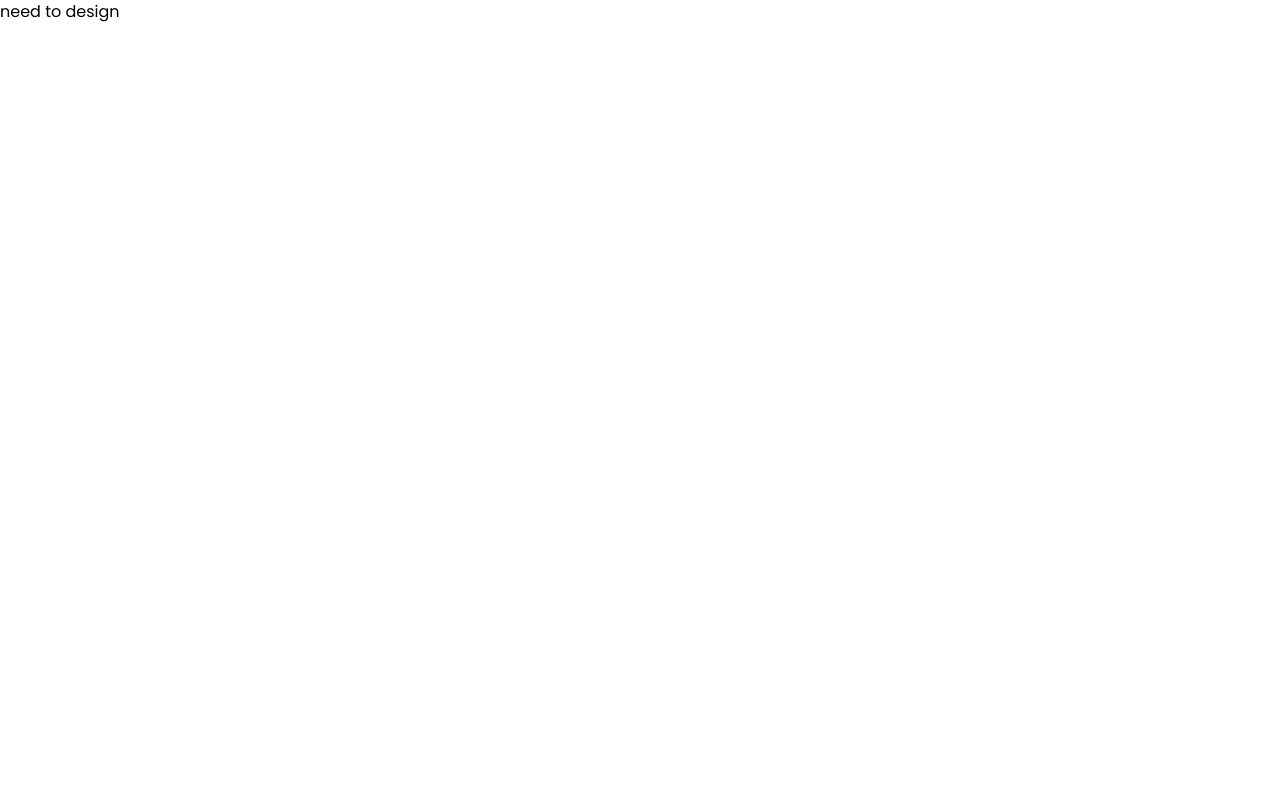
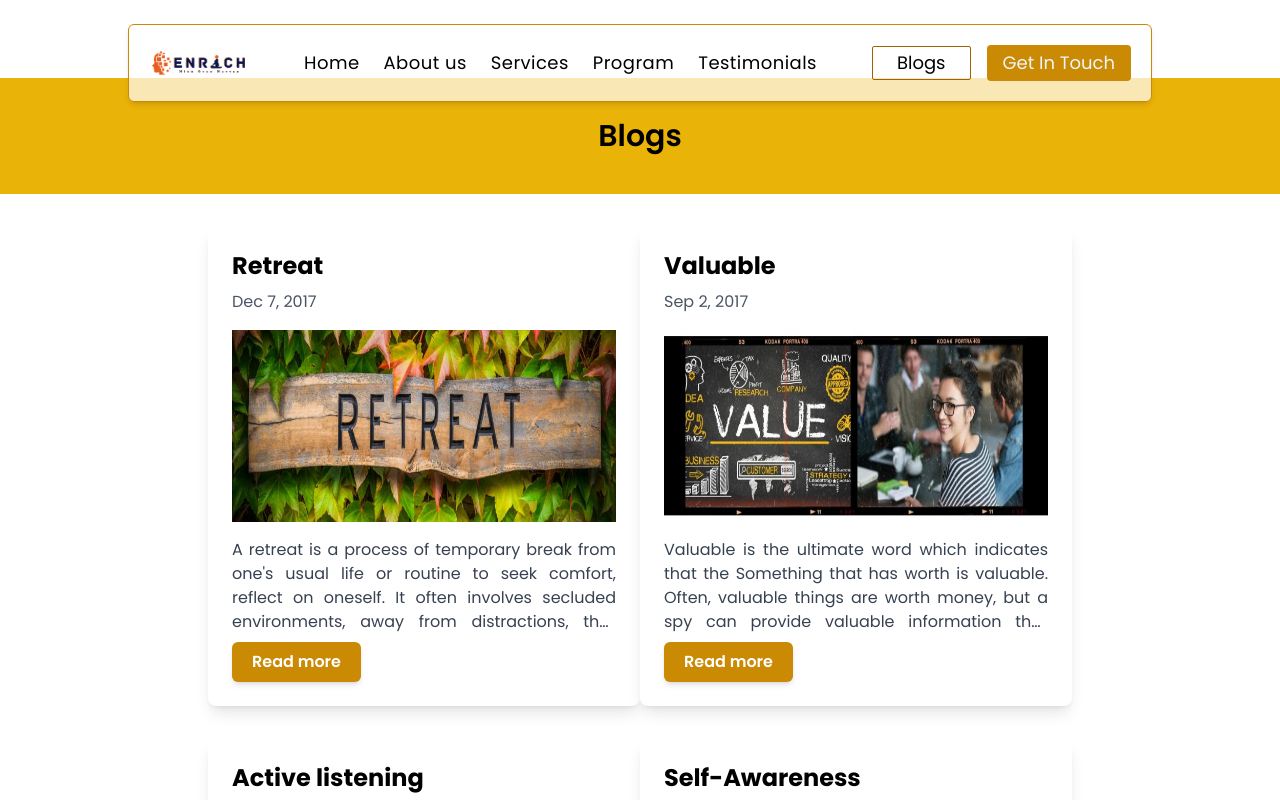
Before and after one commit to rasikumar/enrich, a React (Vite) app: page /BlogDisplay in a window 1280 px wide. Shown: the top 800 px of the page. Built offline with nearby package versions, Linux system fonts and the light colour scheme; a web font is replaced by a local one.

Commit message:
design ok for blog section pending to program section

```diff
--- a/src/App.jsx
+++ b/src/App.jsx
@@ -8,6 +8,8 @@ import Lenis from 'lenis';
 import { SquareLoader } from "react-spinners"
 import { Route, Routes } from 'react-router-dom';
 import BlogDisplay from './components/blogpages/BlogDisplay';
+import Navbar from './components/Navbar';
+// import RetreatArticle from './components/blogpages/RetreatArticle';
 
 const App = () => {
 
@@ -44,12 +46,15 @@ const App = () => {
       />
       ):(
         <>
+        <Navbar/>
         <Routes>
-          <Route index element={<Heart/>}/>
+          <Route index path='/'  element={<Heart/>}/>
           <Route path='/BlogsList/:id' element={<BlogDetails/>}/>
           <Route path='/Aboutus' element={<AboutUs/>}/>
           <Route path='/AllProgram' element={<ProgramsAll/>}/>
           <Route path='/BlogDisplay' element={<BlogDisplay/>} />
+          {/* blogarticles */}
+          <Route path='/BlogsList/:id' element={<BlogDetails/>}/>
         </Routes>
         </>
       )
--- a/src/components/GetIn.jsx
+++ b/src/components/GetIn.jsx
@@ -33,7 +33,7 @@ const GetIn = () => {
 
   return (
     <div id="getIn" className="bg-gray-200 justify-evenly p-10 md:flex rounded-lg shadow-md">
-      <div className="md:w-[40%] flex flex-col gap-5 mb-10 ">
+      <div className="md:w-[30%] p-4  flex flex-col gap-5 mb-10 ">
         <h2 className="heading primary-color">Get in touch</h2>
         <p className="primary-color text-justify">Use our contact form for all information requests or contact us directly using the contact information below.</p>
         <div className="primary-color xl:text-base sm:text-sm">
--- a/src/components/Heart.jsx
+++ b/src/components/Heart.jsx
@@ -1,7 +1,7 @@
-import Navbar from "./Navbar"
+// import Navbar from "./Navbar"
 import Hero from "./Hero"
 import Introduction from './Introduction'
-import Services from "./Services"
+import Services from "./allservice/Services"
 import Program from "./allprogram/Program"
 import Testimonials from "./Testimonials"
 import Blog from "../components/blogpages/Blog"
@@ -12,7 +12,7 @@ import ScrollAlert from "./ScrollMsg"
 const Heart = () => {
   return (
         <>
-            <Navbar />
+            {/* <Navbar /> */}
             <Hero/>
             <Introduction/>
             <Services/>
--- a/src/components/Navbar.jsx
+++ b/src/components/Navbar.jsx
@@ -30,22 +30,24 @@ const Navbar = () => {
     <div className="sticky top-6 w-[80%] text-sm ml-auto mr-auto z-[1000]">
       <nav className="xl:text-lg flex items-center justify-between p-5 rounded-md bg-white/70 shadow-md border-[1px] border-yellow-600">
         <div className="logo flex gap-1 cursor-pointer">
-          <img src={logo} width={100} alt="logo" />
+         <Link to={'/'}>
+         <img src={logo} width={100} alt="logo" />
+         </Link>
         </div>
         <div className="list-items hidden lg:flex ">
           <ul>
             <li className="flex gap-6  text-black tracking-wide">
-              <AnchorLink href='#hero' className='hover:text-yellow-600 transition delay-75  md:text-sm' onClick={closeMenu}>Home</AnchorLink>
-              <Link to={'/Aboutus'} className='hover:text-yellow-600 transition delay-75 md:text-sm' onClick={closeMenu}>About us</Link>
-              <AnchorLink href='#service' className='hover:text-yellow-600 transition delay-75 md:text-sm' onClick={closeMenu}>Services</AnchorLink>
-              <AnchorLink href='#program' className='hover:text-yellow-600 transition delay-75 md:text-sm' onClick={closeMenu}>Program</AnchorLink>
-              <AnchorLink href='#testimonials' className='hover:text-yellow-600 transition delay-75 md:text-sm' onClick={closeMenu}>Testimonials</AnchorLink>
+              <Link to={'/'} className='hover:text-yellow-600 transition delay-75 xl:text-lg  md:text-sm' onClick={closeMenu}>Home</Link>
+              <Link to={'/Aboutus'} className='hover:text-yellow-600 transition delay-75 md:text-sm xl:text-lg' onClick={closeMenu}>About us</Link>
+              <AnchorLink href='#service' className='hover:text-yellow-600 transition delay-75 md:text-sm xl:text-lg' onClick={closeMenu}>Services</AnchorLink>
+              <AnchorLink href='#program' className='hover:text-yellow-600 transition delay-75 md:text-sm xl:text-lg' onClick={closeMenu}>Program</AnchorLink>
+              <AnchorLink href='#testimonials' className='hover:text-yellow-600 transition delay-75 md:text-sm xl:text-lg' onClick={closeMenu}>Testimonials</AnchorLink>
             </li>
           </ul>
         </div>
         <div className="cta-btn hidden lg:flex items-center justify-center gap-4">
-          <AnchorLink href='#blog' className='hover:text-yellow-600 transition delay-75 border-[1px] py-[0.10rem] px-[1.5rem] rounded-sm border-yellow-700 md:text-sm' onClick={closeMenu}>Blogs</AnchorLink>
-          <AnchorLink href='#getIn' className='delay-75 px-4 py-1 rounded text-slate-100 bg-yellow-600 hover:bg-slate-100 hover:text-yellow-600 md:text-sm'>Get In Touch</AnchorLink>
+          <Link to={'/BlogDisplay'} className='hover:text-yellow-600 transition delay-75 border-[1px] py-[0.10rem] px-[1.5rem] rounded-sm border-yellow-700 md:text-sm xl:text-lg' onClick={closeMenu}>Blogs</Link>
+          <AnchorLink href='#getIn' className='delay-75 px-4 py-1 rounded text-slate-100 bg-yellow-600 hover:bg-slate-100 hover:text-yellow-600 md:text-sm xl:text-lg'>Get In Touch</AnchorLink>
         </div>
         <div className="lg:hidden">
           <button onClick={toggleMenu} className="text-black focus:outline-none">
@@ -57,12 +59,12 @@ const Navbar = () => {
       </nav>
       <div className={`${menuOpen ? 'block' : 'hidden'} lg:hidden`}>
         <ul className="flex flex-col gap-6 p-5 bg-white/70 border-[1px] border-yellow-600 rounded-md">
-          <li><AnchorLink href='#hero' className='hover:text-yellow-600 transition delay-75' onClick={closeMenu}>Home</AnchorLink></li>
+          <li><Link to={'/'} className='hover:text-yellow-600 transition delay-75' onClick={closeMenu}>Home</Link></li>
           <li><Link to={'/Aboutus'} className='hover:text-yellow-600 transition delay-75 md:text-sm' onClick={closeMenu}>About us</Link></li>
           <li><AnchorLink href='#service' className='hover:text-yellow-600 transition delay-75 md:text-sm' onClick={closeMenu}>Services</AnchorLink></li>
           <li><AnchorLink href='#program' className='hover:text-yellow-600 transition delay-75' onClick={closeMenu}>Program</AnchorLink></li>
           <li><AnchorLink href='#testimonials' className='hover:text-yellow-600 transition delay-75' onClick={closeMenu}>Testimonials</AnchorLink></li>
-          <li><AnchorLink href='#blog' className='hover:text-yellow-600 transition delay-75 border-[1px] py-[0.10rem] px-[1.5rem] rounded-sm border-yellow-700' onClick={closeMenu}>Blogs</AnchorLink></li>
+          <li><Link to={'/BlogDisplay'} className='hover:text-yellow-600 transition delay-75 border-[1px] py-[0.10rem] px-[1.5rem] rounded-sm border-yellow-700' onClick={closeMenu}>Blogs</Link></li>
           <li><AnchorLink href='#getIn' className='delay-75 px-4 py-1 rounded text-slate-100 bg-yellow-600 hover:bg-slate-100 hover:text-yellow-600' onClick={closeMenu}>Get In Touch</AnchorLink></li>
         </ul>
       </div>
--- a/src/components/Services.jsx
+++ b/src/components/allservice/Services.jsx
@@ -2,7 +2,7 @@
 
 import { useState, useRef, useEffect } from 'react';
 import { gsap } from 'gsap';
-import { behavioral, compliance, corporate, onetraining } from '../assets';
+import { behavioral, compliance, corporate, onetraining } from '../../assets';
 
 // Arrow Icon Component
 // eslint-disable-next-line react/prop-types
--- a/src/components/blogpages/Blog.jsx
+++ b/src/components/blogpages/Blog.jsx
@@ -7,14 +7,14 @@ const App = () => {
       <header className="p-4 flex flex-col gap-4 text-center ">
         <h1 className="text-black text-4xl font-semibold text-center">Blogs</h1>
         <h2 className='text-center xl:text-2xl text-lg w-full font-[600]'>In our pursuit of growth, giving back becomes our compass, guiding us to empower and elevate others along the way.</h2>
-        <p className="xl:text-xl text-xs text-gray-500 md:w-[90%] m-auto">Stay informed with our latest blog posts. Discover expert tips, industry trends, and practical advice on behavioral skills, corporate training, and personal development.
+        <p className='xl:text-sm text-sm text-gray-500 max-w-2xl mx-auto'>Stay informed with our latest blog posts. Discover expert tips, industry trends, and practical advice on behavioral skills, corporate training, and personal development.
         </p>
       </header>
       <main>
         <BlogsList />
       </main>
       <Link to={'/BlogDisplay'}>
-        <button className='btn-primary'>More Blogs</button>
+        <button className='mt-10 btn-primary flex m-auto'>More Blogs</button>
       </Link>
     </div>
   );
--- a/src/components/blogpages/BlogDisplay.jsx
+++ b/src/components/blogpages/BlogDisplay.jsx
@@ -1,10 +1,59 @@
+import { awarnessImagefull, listeningImagefull, retreatImagefull, valuableImagefull } from "../../assets";
+// import RetreatArticle from "./RetreatArticle";
+import { Link } from "react-router-dom";
+
 
 const BlogDisplay = () => {
+  const articles = [
+    {
+      id:1,
+      title: "Retreat",
+      date: "Dec 7, 2017",
+      image: retreatImagefull,
+      content: "A retreat is a process of temporary break from one's usual life or routine to seek comfort, reflect on oneself. It often involves secluded environments, away from distractions, that promote the development of new skills.",
+    },
+    {
+      id:2,
+      title: "Valuable",
+      date: "Sep 2, 2017",
+      image: valuableImagefull,
+      content: "Valuable is the ultimate word which indicates that the Something that has worth is valuable. Often, valuable things are worth money, but a spy can provide valuable information that might save lives.",
+    },
+    {
+      id:3,
+      title: "Active listening",
+      date: "Sep 2, 2017",
+      image: listeningImagefull,
+      content: "Imagine this: you're in a pivotal team meeting. Your colleagues are sharing ideas, thoughts, and concerns. You're not just hearing their words; you're understanding their emotions, needs, and motivations.",
+    },
+    {
+      id:4,
+      title: "Self-Awareness",
+      date: "Sep 2, 2017",
+      image: awarnessImagefull,
+      content: "Why Self-Awareness is Our Superpower: Imagine this: You're in a meeting, leading your team. The room buzzes with ideas, and emotions run high. In that moment, self-awareness is your compass.",
+    },
+    // Add more blog items as needed
+  ];
+
   return (
     <div>
-      need to design
+        <h1 className="bg-yellow-500 p-10 text-center font-semibold text-3xl">Blogs</h1>
+      <div className=" lg:w-[70%] grid grid-cols-2 m-auto h-full px-4 py-8">
+        {articles.map((article, index) => (
+          <div key={index} className="mb-8 p-6 bg-white rounded-lg shadow-lg">
+            <h2 className="text-2xl font-bold mb-2">{article.title}</h2>
+            <h5 className="text-gray-600 mb-4">{article.date}</h5>
+            <img src={article.image} alt=""className="w-full h-48 bg-gray-300 flex items-center justify-center mb-4" />
+            <p className="text-gray-700 mb-2 text-justify line-clamp-4 ">{article.content}</p>
+            <Link to={`/BlogsList/${article.id}`}>
+            <button className="btn-primary">Read more</button>
+            </Link>
+          </div>
+        ))}
+      </div>
     </div>
-  )
-}
+  );
+};
 
-export default BlogDisplay
+export default BlogDisplay;
--- a/src/main.jsx
+++ b/src/main.jsx
@@ -2,14 +2,12 @@ import React from 'react'
 import ReactDOM from 'react-dom/client'
 import App from './App.jsx'
 import './index.css'
-import { Route, BrowserRouter as Router, Routes } from 'react-router-dom'
+import {  BrowserRouter  } from 'react-router-dom'
 
 ReactDOM.createRoot(document.getElementById('root')).render(
   <React.StrictMode>
-    <Router>
-      <Routes>
-        <Route path='/*' element={<App/>} />
-      </Routes>
-    </Router>
+    <BrowserRouter>
+      <App/>
+    </BrowserRouter>
   </React.StrictMode>,
 )
```
